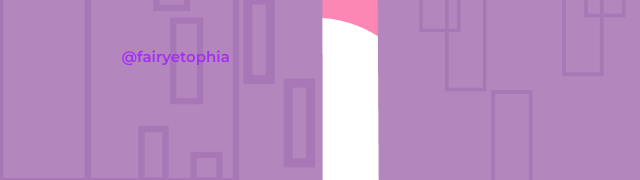
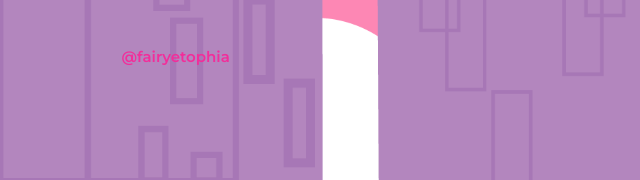
Before and after one commit to fairyetophia/SALTADILLA, a plain HTML site: page index.html in a window 1280 px wide. Shown: the part 2118-2298 px from the top of the page, 0-640 px from the left. Drawn offline with nearby package versions, Linux system fonts and the light colour scheme.

Commit message:
initial commit

```diff
--- a/styles.css
+++ b/styles.css
@@ -191,7 +191,7 @@ footer{
 
 footer a{
     text-decoration: none;
-    color: #A42EF2;
+    color:#F22E9A;
 }
 
 
```
